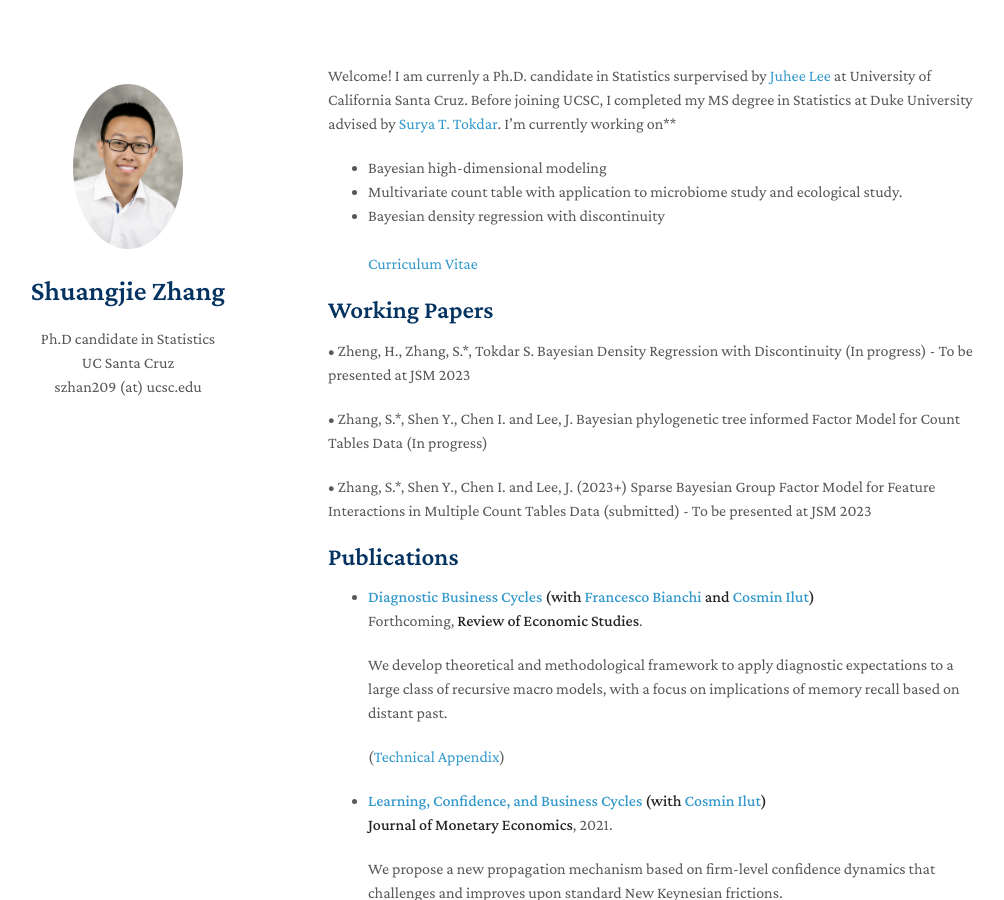
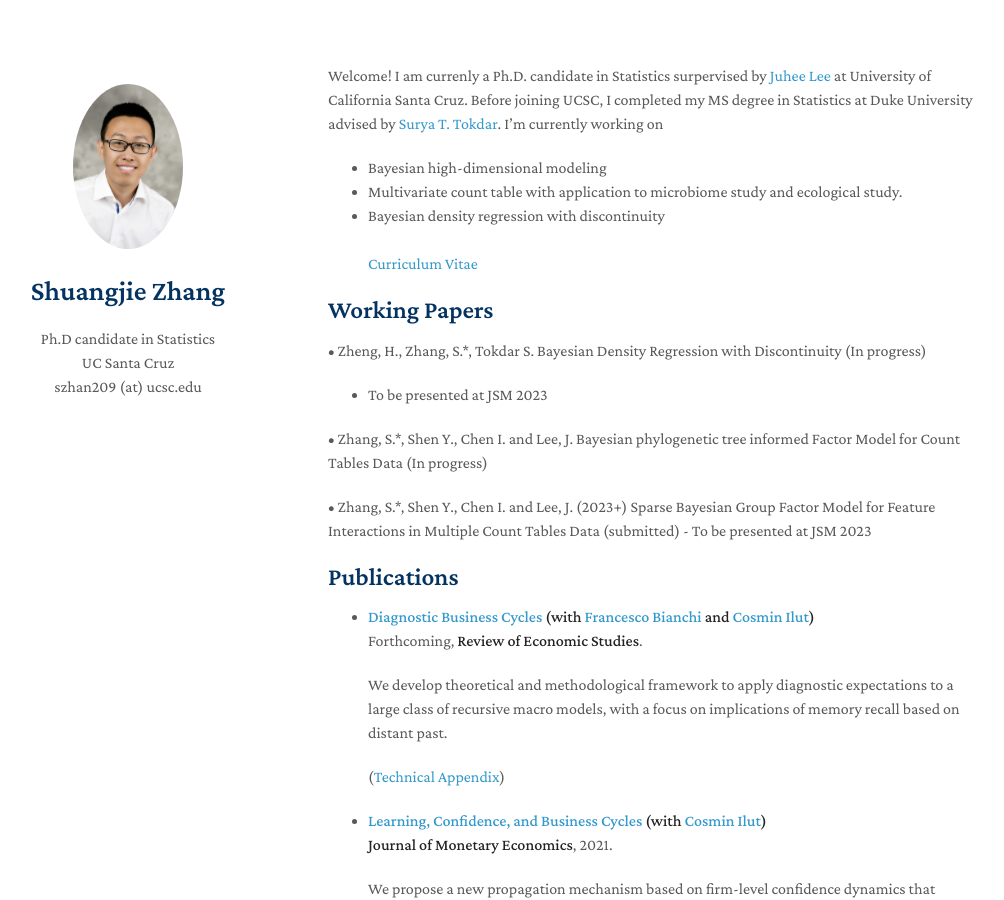
Before and after one commit to shuang-jie/shuang-jie.github.io, a Jekyll site: the page built from index.md, in a window 1280 px wide and 900 px high. Shown: the whole window, without its empty margins (142-1146 px from the left). Built offline with Jekyll 4.4.1, drawn with Linux system fonts in a browser that asks for light colours; nearby versions of some CDN libraries; a style sheet for code colours, icons or effects is not loaded.

```diff
--- a/index.md
+++ b/index.md
@@ -2,7 +2,7 @@
 layout: homepage
 ---
 
-Welcome! I am currenly a Ph.D. candidate in Statistics surpervised by [Juhee Lee](https://sites.google.com/ucsc.edu/juheelee/home?authuser=0) at University of California Santa Cruz. Before joining UCSC, I completed my MS degree in Statistics at Duke University advised by [Surya T. Tokdar](http://www2.stat.duke.edu/~st118/). I’m currently working on**
+Welcome! I am currenly a Ph.D. candidate in Statistics surpervised by [Juhee Lee](https://sites.google.com/ucsc.edu/juheelee/home?authuser=0) at University of California Santa Cruz. Before joining UCSC, I completed my MS degree in Statistics at Duke University advised by [Surya T. Tokdar](http://www2.stat.duke.edu/~st118/). I’m currently working on
 - Bayesian high-dimensional modeling
 - Multivariate count table with application to microbiome study and ecological study.
 - Bayesian density regression with discontinuity
@@ -11,7 +11,9 @@ Welcome! I am currenly a Ph.D. candidate in Statistics surpervised by [Juhee Lee
 [Curriculum Vitae](https://github.com/Zsj950708/Zsj950708.github.io/blob/main/files/cv_1.pdf)
 
 ## Working Papers
-•	Zheng, H., Zhang, S.*, Tokdar S. Bayesian Density Regression with Discontinuity (In progress) - To be presented at JSM 2023
+•	Zheng, H., Zhang, S.*, Tokdar S. Bayesian Density Regression with Discontinuity (In progress)
+
+- To be presented at JSM 2023
 
 •	Zhang, S.*, Shen Y., Chen I. and Lee, J. Bayesian phylogenetic tree informed Factor Model for Count Tables Data (In progress)
 
```
